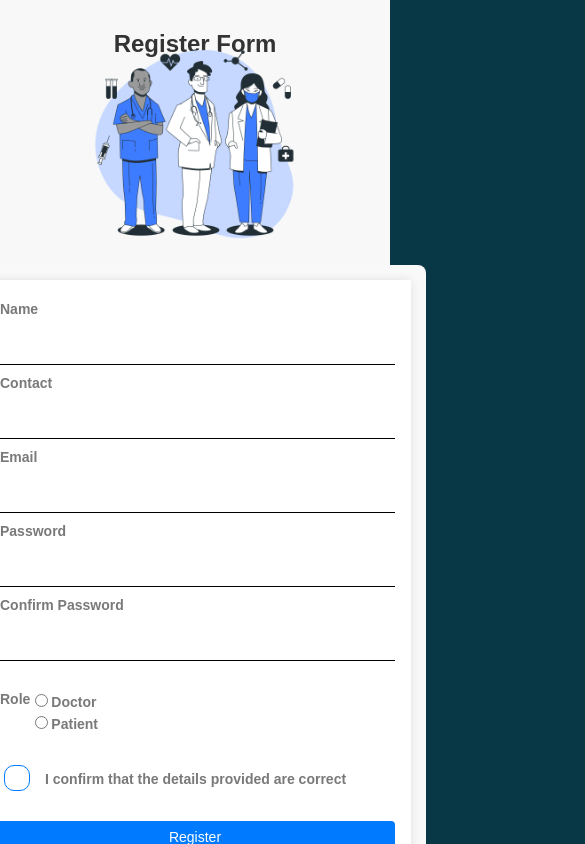
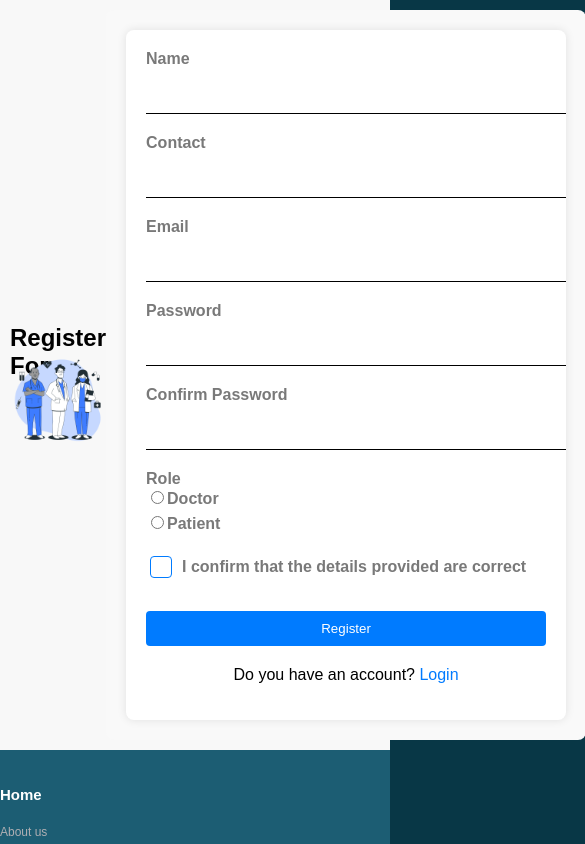
Before and after one commit to upes-open/OSoC-24-Health-Reserve, a React (Vite) app in the folder frontend/: page /register in a window 390 px wide. Shown: the top 844 px of the page, 585 px wide, since content can reach past the window. Built offline with nearby package versions, Linux system fonts and the light colour scheme; a web font is replaced by a local one.

Commit message:
Fixes #94:UI improvement

```diff
--- a/frontend/src/components/Register-page/Register.css
+++ b/frontend/src/components/Register-page/Register.css
@@ -2,69 +2,58 @@
   display: flex;
   justify-content: space-around;
   align-items: center;
-  padding: 1px;
+  padding: 10px; /* Adjust padding as needed */
   background-color: #f8f8f8;
 }
 
 .register-content {
-  flex: 1;
+  flex: 1; /* Take up remaining space */
+  display: flex;
   flex-direction: column;
-  align-items: flex-end;
-  justify-content: flex-end;
+  align-items: flex-end; /* Align items to the right within the column */
 }
 
 .hospital-register-image {
-  flex: 5;
+  flex: 5; /* Take 5/12 of the available space */
   display: flex;
-  justify-content: flex-end;
-}
-
-.register-info h2 {
-  font-size: 30px;
-  font-weight: 600;
-  color: #333;
-  margin-bottom: 20px;
-  text-align: center;
+  justify-content: flex-end; /* Align content to the right */
 }
 
 .hospital-register-image img {
   max-width: 100%;
-  height: 100%;
-  margin-top: -50px;
-  background: transparent;
+  height: auto; /* Maintain aspect ratio */
+  margin-top: -50px; /* Adjust margin-top as needed */
 }
 
 .register-form-container {
-  flex: 1;
-  padding: 120px;
+  flex: 1; /* Take up remaining space */
+  padding: 20px; /* Adjust padding as needed */
   background-color: #f9f9f9;
   border-radius: 8px;
-  margin-top: auto;
+  margin-top: auto; /* Push it to the bottom */
 }
 
 .register-form {
-  max-width: 400px;
-  padding: 32px;
+  max-width: 400px; /* Adjust max-width as needed */
+  margin: 0 auto; /* Center horizontally */
+  padding: 20px; /* Adjust padding as needed */
   background-color: #ffffff;
-  border-radius: 0px;
+  border-radius: 8px;
   box-shadow: 0 0 10px rgba(0, 0, 0, 0.1);
 }
 
 .form-group {
-  margin-bottom: 0px;
+  margin-bottom: 20px; /* Adjust margin-bottom as needed */
 }
 
 .form-group input {
   width: 100%;
-  margin-bottom: 5px;
-  padding: 10px 0px;
+  padding: 10px;
 }
 
 .form-group2 {
   color: rgb(121, 121, 121);
-  padding: 5px;
-  margin: 20px 0px;
-  display: flex;
+  margin: 20px 0;
 }
 
 .form-group2 label {
@@ -81,18 +70,17 @@
   display: flex;
   align-items: center;
   margin-bottom: 10px;
-  padding: 5px;
   color: rgb(121, 121, 121);
 }
 
 .form-group label input[type="checkbox"] {
-  padding: 3%;
   -webkit-appearance: none;
-  width: 0px;
-  height: 0px;
+  width: 20px;
+  height: 20px;
   border: 1px solid #007bff;
-  border-radius: 10px;
-  margin-right: 15px;
+  border-radius: 4px;
+  margin-right: 10px;
+  cursor: pointer;
 }
 
 .form-group label input[type="checkbox"]:checked {
@@ -102,12 +90,9 @@
 
 .form-group label input[type="checkbox"]::after {
   content: '\2713';
-  font-size: 16px;
+  font-size: 14px;
   color: #fff;
-  position: absolute;
-  top: 50%;
-  left: 50%;
-  transform: translate(-50%, -50%);
+  display: inline-block;
   visibility: hidden;
 }
 
@@ -126,104 +111,3 @@
   transition: background-color 0.3s;
   margin-top: 10px;
 }
-
-/* Media queries for tablets and phones */
-
-/* Tablets in landscape and portrait mode */
-@media (max-width: 1024px) {
-  .hospital-register-container {
-      flex-direction: column;
-      padding: 20px;
-  }
-
-  .hospital-register-image {
-      margin-bottom: 20px;
-      justify-content: center;
-  }
-
-  .hospital-register-image img {
-      max-width: 80%;
-      height: auto;
-  }
-
-  .register-form-container {
-      padding: 60px;
-      margin-top: 20px;
-  }
-}
-
-/* Phones in landscape and portrait mode */
-@media (max-width: 768px) {
-  .hospital-register-container {
-      flex-direction: column;
-      padding: 20px;
-  }
-
-  .hospital-register-image {
-      margin-bottom: 20px;
-      justify-content: center;
-  }
-
-  .hospital-register-image img {
-      max-width: 70%;
-      height: auto;
-  }
-
-  .register-form-container {
-      padding: 30px;
-      margin-top: 10px;
-  }
-}
-
-/* Additional media query for mobile devices (480px and below) */
-@media (max-width: 480px) {
-  .hospital-register-container {
-      flex-direction: column;
-      padding: 10px;
-  }
-
-  .hospital-register-image {
-      margin-bottom: 10px;
-      justify-content: center;
-  }
-
-  .hospital-register-image img {
-      max-width: 60%;
-      height: auto;
-  }
-
-  .register-form-container {
-      padding: 15px;
-      margin-top: 5px;
-  }
-
-  .register-form {
-      padding: 16px;
-  }
-
-  .register-info h2 {
-      font-size: 24px;
-  }
-
-  .form-group label {
-      font-size: 14px;
-  }
-
-  .form-group input {
-      font-size: 14px;
-      padding: 8px 0px;
-  }
-
-  .form-group2 {
-      font-size: 14px;
-  }
-
-  .register-button {
-      font-size: 14px;
-      padding: 8px;
-  }
-
-  .options {
-      gap: 3px;
-  }
-}
```
